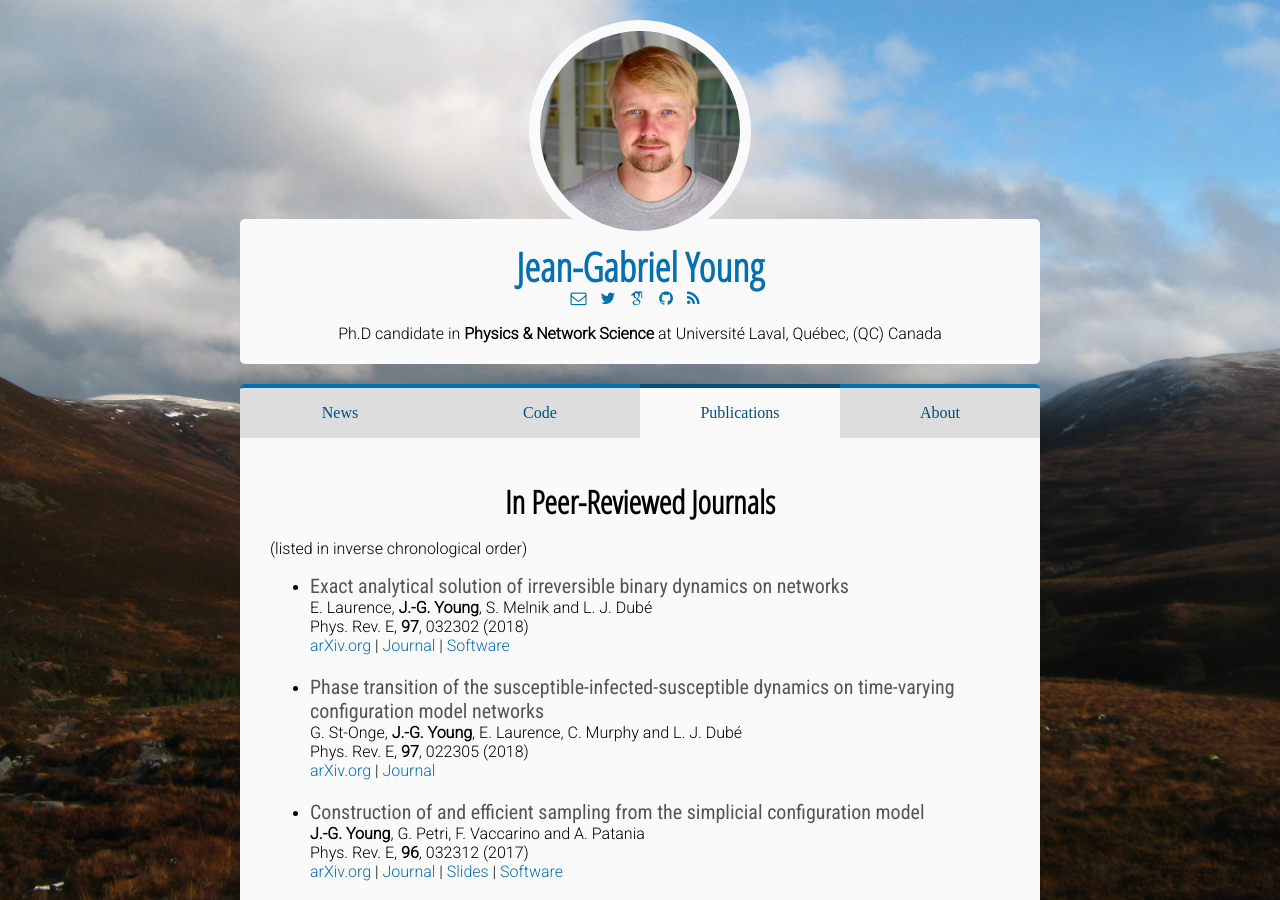
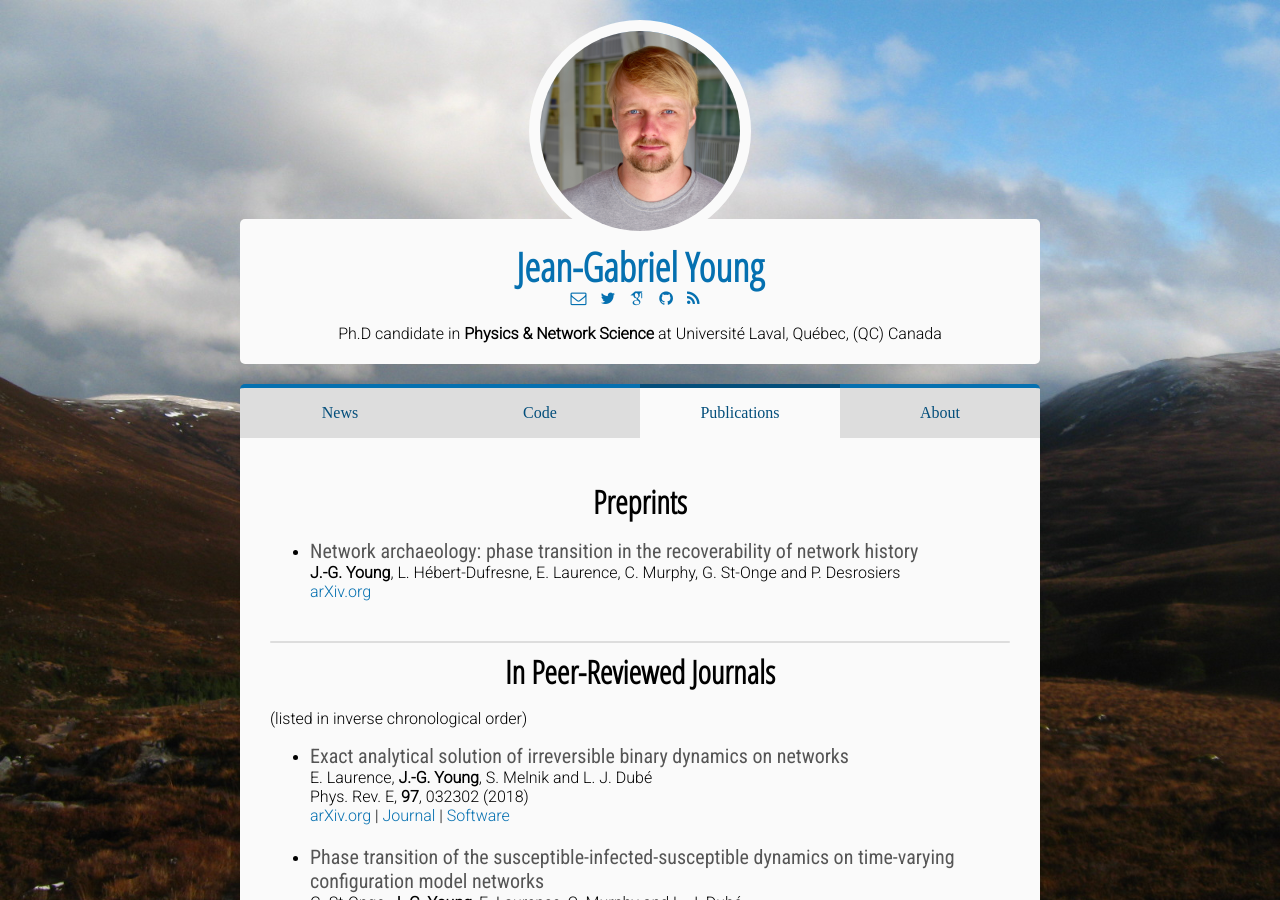
Before and after one commit to jg-you/jg-you.github.io, a Jekyll site: the page built from publications.md, in a window 1280 px wide and 900 px high. Built offline with Jekyll 4.4.1, drawn with Linux system fonts in a browser that asks for light colours; some web fonts are replaced; comment, search, counter and statistics services are not loaded.

Commit message:
Update publications.md

```diff
--- a/publications.md
+++ b/publications.md
@@ -2,6 +2,16 @@
 layout: page
 title: Publications
 ---
+
+<span id="nav-preprints"></span>
+## Preprints
+
+* <span class="pub-title">Network archaeology: phase transition in the recoverability of network history</span><br/>
+**J.-G. Young**, L. Hébert-Dufresne, E. Laurence, C. Murphy, G. St-Onge and P. Desrosiers<br/>
+[arXiv.org](https://arxiv.org/abs/1803.09191)
+
+
+<div class="end-of-post"></div>
 
 <span id="nav-journals"></span>
 ## In Peer-Reviewed Journals
```
